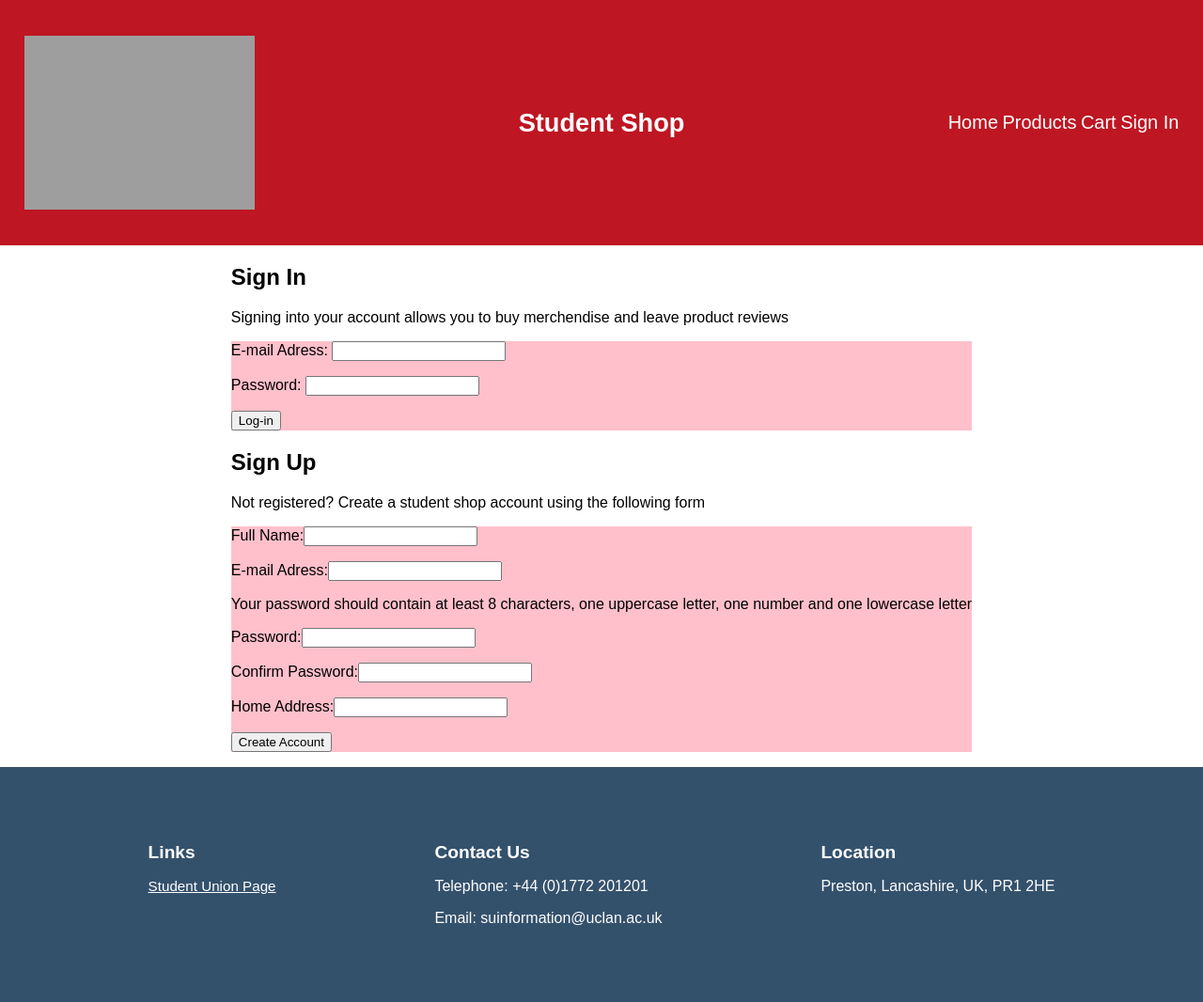
After one commit to AlexandrosK2114/CO1418_Assignment2, a PHP site: page /login.php in a window 1280 px wide. The commit adds this page. Shown: the whole page at 94% size. Run offline with PHP 8.4, Linux system fonts and the light colour scheme; grey boxes are pictures that could not be loaded.

Commit message:
Working on registration page
-Adding forms for log in and registration.
-Adding code which allows the user to log in.
-Adding code which allows the user to register.
-Adding code which presents a welcome message in the homeppage.
-Adding code for log out.

```diff
--- a/Styling.css
+++ b/Styling.css
@@ -94,6 +94,11 @@ footer > *, a{
 
 .offer p{
 	color:#FAFAFA;
+}
+
+/******SIGN IN STYLING******/
+form{
+	background-color:pink;
 }
 
 /******PRODUCTS STYLING*****/
--- /dev/null
+++ b/login.php
@@ -0,0 +1,204 @@
+<!--Connecting to database-->
+<?php
+	session_start();
+	$DATABASE=mysqli_connect("localhost","akyriakou6","XvWvBp7Jw7","akyriakou6");
+
+	if($_SERVER["REQUEST_METHOD"]==="POST"){
+
+		$error="";
+
+		if($_GET['action']==='login'){
+
+
+			$email=trim($_POST["email"]);
+			$password=trim($_POST["password"]);
+
+			$request="SELECT user_name,user_email,user_pass FROM tbl_users WHERE user_email='$email'";
+			$response=mysqli_query($DATABASE,$request,MYSQLI_ASSOC);
+
+			$row=mysqli_fetch_assoc($response);
+
+			if($row!==null){
+				$retrievedEmail=$row["user_email"];
+				$retrievedPass=$row["user_pass"];
+
+				if($email===$retrievedEmail && $password===$retrievedPass){
+					$_SESSION["username"]=$row["user_name"];
+					$_SESSION["logged-in"]=true;
+					$_SESSION["error"]="";
+					header("Location:index.php");
+				}
+			}
+			else{
+				$error="Wrong e-mail or password. Please try again";
+			}
+		}
+		else if($_GET['action']==='register'){
+
+			$errorExists=false;
+
+			$addedName=trim($_POST['name2']);
+			$addedEmail=trim($_POST['email2']);
+			$addedPassword=trim($_POST['password2']);
+			$addedConfirmPassword=trim($_POST['confirmPassword']);
+			$addedHomeAddress=$_POST['homeAddress'];
+
+			if(!filter_var($addedEmail,FILTER_VALIDATE_EMAIL)){
+				$errorExists=true;
+			}
+
+			if($addedPassword!==$addedConfirmPassword){
+				$errorExists=true;
+			}
+
+			if(!$errorExists){
+
+				$request="SELECT user_id FROM tbl_users WHERE user_name='$addedName'";
+				$response=mysqli_query($DATABASE,$request);
+
+				$row=mysqli_fetch_array($response);
+
+				if($row!==null)
+					$errorExists=true;
+			}
+
+			if(!$errorExists){
+
+				$request="SELECT user_id FROM tbl_users WHERE user_email='$addedEmail'";
+				$response=mysqli_query($DATABASE,$request);
+
+				$row=mysqli_fetch_array($response);
+
+				if($row!==null)
+					$errorExists=true;
+			}
+
+			if(!$errorExists){
+
+				$request="INSERT INTO tbl_users (user_name,user_email,user_pass,user_address) VALUES('$addedName','$addedEmail','$addedPassword','$addedHomeAddress')";
+
+				$response=mysqli_query($DATABASE,$request);
+
+			}
+		}
+	}
+?>
+<!--This HTML document contains all the code used to create the homepage of the shop-->
+<!DOCTYPE html>
+<html lang="en">
+
+	<head>
+		<title>Homepage</title>
+		<meta charset="UTF-8">
+		<link rel="stylesheet" href="Styling.css" type="text/css">
+		<meta name="viewport" content="width=device-width, initial-scale=1.0">
+	</head>
+
+	<body>
+
+		<!--This section displays a header which contains the university logo, navigation links and a burger menu for smaller devices-->
+
+		<header>
+
+			<div>
+
+				<img id="uclanLogo" src="resources/logo_reverse.png" alt="University of Lancashire logo"/>
+
+				<h1 class="headerHeading">Student Shop</h1>
+
+				<!--Navigation links to the other pages of the store, displayed for devices with large screens (tablets and desktop)-->
+				<nav id="regularLinks">
+					<a href="index.php">Home</a>
+					<a href="products.php">Products</a>
+					<a href="cart.php">Cart</a>
+					<a href="login.php">Sign In</a>
+				</nav>
+
+				<!--Burger menu displayed for devices with smaller screens (phones). When the burger menu is present, the above links
+				disappear-->
+				<img id="burgerMenu" src="resources/burgerIcon.png" alt="Burger Menu Icon">
+
+			</div>
+
+			<!--These links appear when the burger menu icon is clicked. They are seperate from the other contents of the header as to not
+			be part of the flexbox. In devices with large screens both the burger menu and its links disappear and the main navigation links above appear-->
+			<nav id="burgerLinks">
+				<a href="index.php">Home</a>
+				<a href="products.php">Products</a>
+				<a href="cart.php">Cart</a>
+				<a href="login.php">Sign In</a>
+			</nav>
+
+		</header>
+
+		<script src="ApplicationScript.js"></script>
+
+		<main>
+
+			<div id="loginContent">
+
+				<h2>Sign In</h2>
+				<p>Signing into your account allows you to buy merchendise and leave product reviews</p>
+
+				<form id="loginForm" action="login.php?action=login" method="POST">
+
+					<p><label for="email">E-mail Adress: </label><input type="email" id="email" name="email" required></p>
+					<p><label for="password">Password: </label><input type="password" id="password" name="password" required></p>
+
+					<p><button type="submit">Log-in</button></p>
+
+					<span id="logInErrorMessage">
+					<?php
+						if($_SERVER["REQUEST_METHOD"]==="POST"){
+							if($error!==""){
+								echo "<p>".$error."</p>";
+							}
+						}
+					?>
+					</span>
+
+				</form>
+
+				<h2>Sign Up</h2>
+				<p>Not registered? Create a student shop account using the following form</p>
+
+				<form id="registerForm" action="login.php?action=register" method="POST">
+
+					<p><label for="name2">Full Name:</label><input type="text" id="name2" name="name2"></p>
+					<p><label for="email2">E-mail Adress:</label><input type="email" id="email2" name="email2"></p>
+					<p>Your password should contain at least 8 characters, one uppercase letter, one number and one lowercase letter</p>
+					<p><label for="password2">Password:</label><input type="password" id="password2" name="password2"></p>
+					<p><label for="confirmPassword">Confirm Password:</label><input type="password" id="confirmPassword" name="confirmPassword"></p>
+					<p><label for="homeAddress">Home Address:</label><input type="text" id="homeAddress" name="homeAddress"></p>
+
+					<p><button type="submit">Create Account</button></p>
+
+				<form>
+
+			</div>
+
+		</main>
+
+		<footer>
+
+			<div>
+				<h2>Links</h2>
+				<a href="https://www.lancashiresu.co.uk/">Student Union Page</a>
+			</div>
+
+			<div>
+				<h2>Contact Us</h2>
+				<p>Telephone: +44 (0)1772 201201</p>
+				<p>Email: suinformation@uclan.ac.uk</p>
+			</div>
+
+			<div>
+				<h2>Location</h2>
+				<p>Preston, Lancashire, UK, PR1 2HE</p>
+			</div>
+
+		</footer>
+
+	</body>
+
+</html>
```
Also changed, not shown: index.php (+37 -11 lines), ApplicationScript.js (line endings or trailing spaces), cart.php (added), product.php (added).
